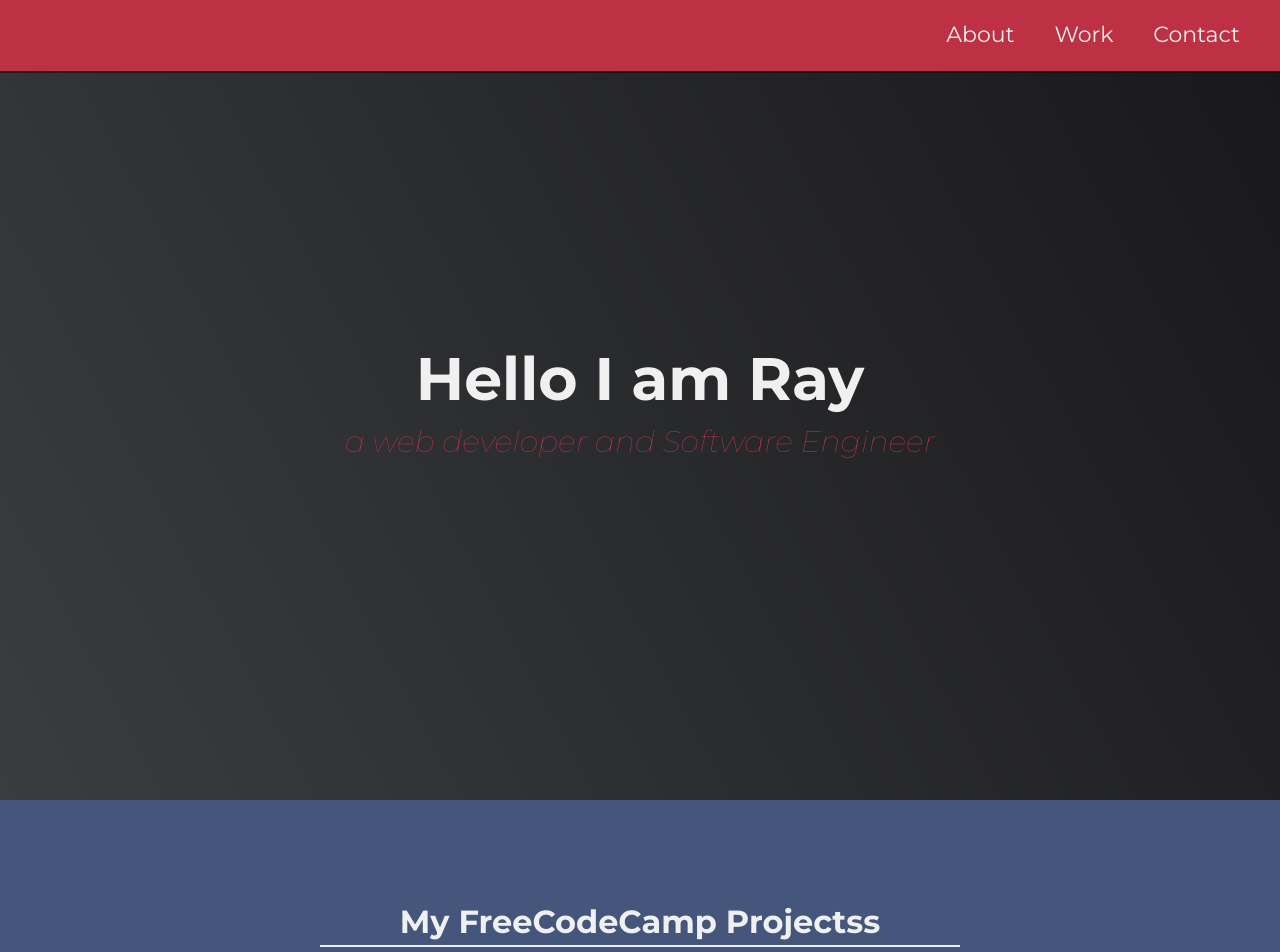
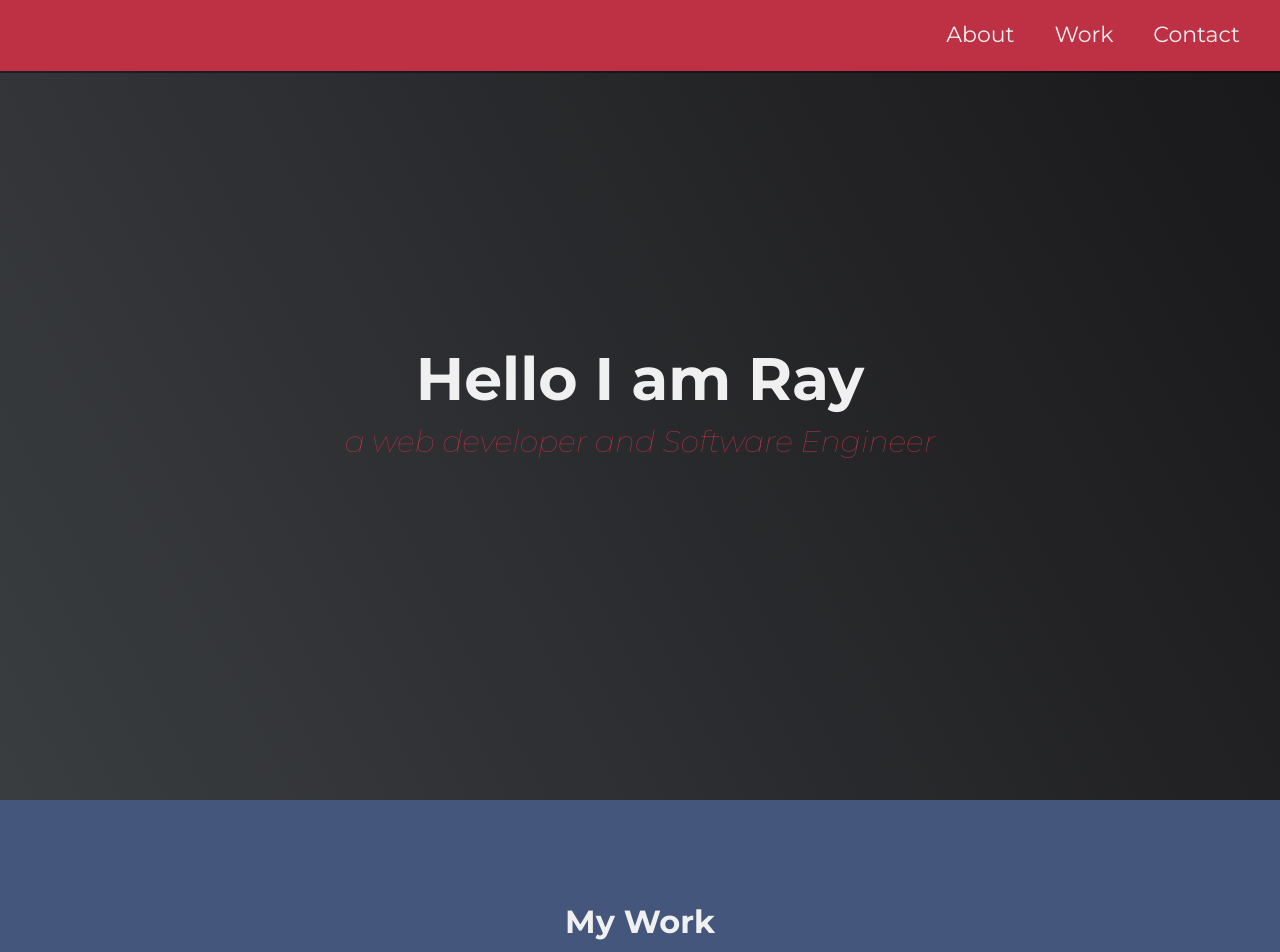
Before and after one commit to rayct/fcc-personal-portfolio-webpage, a plain HTML site: page index.html in a window 1280 px wide. Shown: the top 952 px of the page. Drawn offline with Linux system fonts and the light colour scheme.

Commit message:
Changed the Footer heading and removed the border from the My Work section

```diff
--- a/index.html
+++ b/index.html
@@ -51,7 +51,7 @@
 <!-- START PROJECTS SECTION -->
 
 <section id="projects" class="projects-section">
-    <h2 class="projects-section-header">My FreeCodeCamp Projectss</h2>
+    <h2 class="projects-section-header">My Work</h2>
 
     <div class="projects-grid">
         <a href="https://ellatronix.com/fcc/tribute-page/" target="_blank" class="project project-tile">
@@ -143,7 +143,7 @@
 
 <footer>
     <p>
-        **This portfolio is for educational purposes only. Some of the projects and contact details given
+        **This portfolio is in Beta mode. The projects are for educational purposes only and the contact details given
         are real.
     </p>
     <p>
--- a/ppw-stylesheet.css
+++ b/ppw-stylesheet.css
@@ -179,7 +179,7 @@ img {
 .projects-section-header {
   max-width: 640px;
   margin: 0 auto 6rem auto;
-  border-bottom: 0.2rem solid var(--main-white);
+  /* border-bottom: 0.2rem solid var(--main-white); */
 }
 
 @media (max-width: 28.75em) {
```
